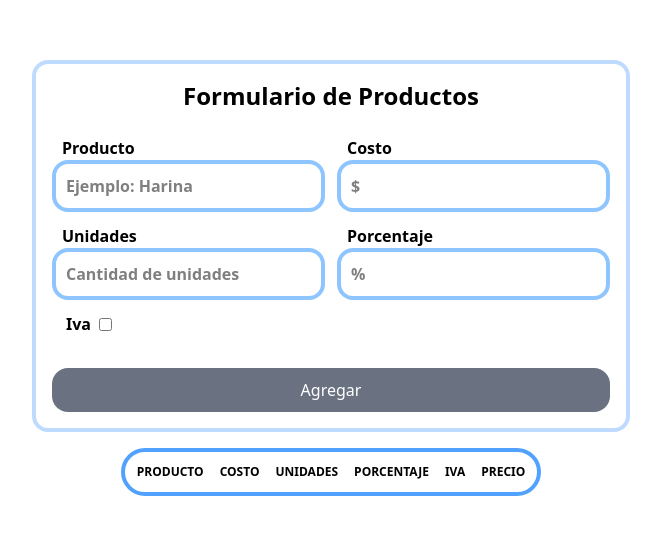
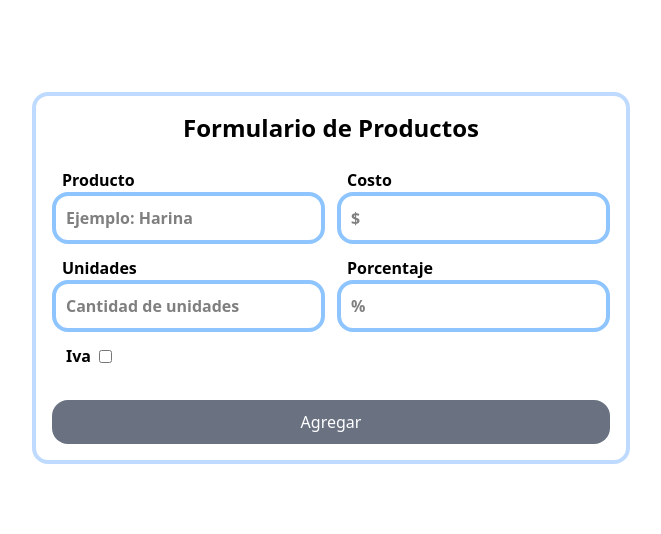
Before and after one commit to Eiderth/banner-store-repo, a React (Vite) app: page / in a window 1280 px wide. Shown: the part 122-656 px from the top of the page, without its empty margins (309-970 px from the left). Built offline with nearby package versions, Linux system fonts and the light colour scheme.

Commit message:
fix: se corrigio la logica de el banner para poder agregar banners mas especificos para cada campo

```diff
--- a/index.html
+++ b/index.html
@@ -6,10 +6,7 @@
     <title>Vite + React + TS</title>
   </head>
   <body>
-    <div
-      class="min-h-screen box-border flex flex-col justify-center items-center gap-2 md:gap-4"
-      id="root"
-    ></div>
+    <div id="root"></div>
     <script type="module" src="/src/main.tsx"></script>
   </body>
 </html>
--- a/src/components/Aplication.tsx
+++ b/src/components/Aplication.tsx
@@ -1,46 +1,96 @@
 import Banner from "./components-secondary/Banner";
 import FormProduct from "./components-secondary/FormProduct";
+import { useMemo, useCallback, useState } from "react";
 
-import { useState } from "react";
 import type { formData } from "./components-secondary/FormProduct";
 
-export type products = formData & { precio: string };
+export type products = {
+  producto: string;
+  costo: number;
+  unidades: number;
+  porcentaje: number;
+  iva: number;
+  precio: number;
+};
 
 export default function Aplication() {
-  const [product, setProduct] = useState<products[]>([]);
+  const [productsProps, setProductsProps] = useState<formData[]>([]);
 
-  const handleClick = (data: formData) => {
-    let { costo, unidades, porcentaje, iva } = data;
-    const numCosto = Number(costo);
-    const numUnidades = Number(unidades);
-    const numPorcentaje = Number(porcentaje) / 100;
+  const handleClick = useCallback((data: formData) => {
+    setProductsProps((prevProduct) => [...prevProduct, data]);
+  }, []);
+  const products = useMemo(
+    () =>
+      productsProps.map((item) => ({
+        producto: item.producto,
+        costo: Number(item.costo),
+        unidades: Number(item.unidades),
+        porcentaje: Number(
+          (Number(item.costo) * (Number(item.porcentaje) / 100)).toFixed(2)
+        ),
+        iva: item.iva
+          ? Number(
+              (
+                ((Number(item.costo) * (Number(item.porcentaje) / 100 + 1)) /
+                  Number(item.unidades)) *
+                0.16
+              ).toFixed(2)
+            )
+          : 0,
+        precio:
+          (Number(item.costo) * (Number(item.porcentaje) / 100 + 1)) /
+          Number(item.unidades),
+      })),
+    [productsProps]
+  );
 
-    let precio = (numCosto / numUnidades) * (numPorcentaje + 1);
-    iva ? (precio += precio * 0.16) : precio;
-
-    setProduct((prevProduct) => [
-      ...prevProduct,
-      { ...data, precio: precio.toString() },
-    ]);
-    console.log(product);
-  };
+  const handleDelete = useCallback((indexToDelete: number) => {
+    setProductsProps((prevProducts) =>
+      prevProducts.filter((_, index) => index !== indexToDelete)
+    );
+  }, []);
 
   return (
-    <>
-      <FormProduct onClick={handleClick} />
+    <section className="max-w-screen min-h-screen p-1 sm:p-2.5 grid grid-cols-2 sm:grid-cols-3 place-items-center gap-5">
+      <div className="col-span-full">
+        <FormProduct onClick={handleClick} />
+      </div>
       <Banner
-        headers={[
-          "producto",
-          "costo",
-          "unidades",
-          "porcentaje",
-          "iva",
-          "precio",
-        ]}
-        data={product}
+        className="p-1 col-span-full max-w-full"
+        classNameTable="border-spacing-1"
+        title="Datos"
+        headers={["producto", "costo", "unidades", "porcentaje", "iva"]}
+        data={productsProps}
+        onDelete={handleDelete}
       />
-    </>
+      <Banner
+        title="Porcentaje"
+        headers={["producto", "porcentaje"]}
+        data={products}
+        sign={{ porcentaje: "$" }}
+      />
+      <Banner
+        title="Precio base"
+        headers={["producto", "precio"]}
+        data={productsProps}
+        sign={{ precio: "$" }}
+      />
+      <Banner
+        title="Iva"
+        headers={["producto", "iva"]}
+        data={products}
+        sign={{ iva: "$" }}
+      />
+      <Banner
+        className="col-span-full"
+        title="Preio Final"
+        headers={["producto", "costo", "porcentaje", "iva", "precio"]}
+        data={products}
+        // sign={{ iva: "$" }}
+      />
+    </section>
   );
 }
 
 //Sigue asi campeon vas avanzando
+//Recordar añadir  propiedad precio base y ganacias
--- a/src/components/components-secondary/Banner.tsx
+++ b/src/components/components-secondary/Banner.tsx
@@ -1,13 +1,52 @@
+import { twMerge } from "tailwind-merge";
 import type { products } from "../Aplication";
+import type { formData } from "./FormProduct";
+
+const signInitial = { iva: "", precio: "", costo: "", porcentaje: "" };
+type sign = {
+  iva?: string;
+  costo?: string;
+  precio?: string;
+  porcentaje?: string;
+};
 
 type Props = {
-  headers: (keyof products)[];
-  data?: products[];
+  headers: (keyof products)[] | (keyof formData)[];
+  data: products[] | formData[];
+  title: string;
+  sign?: sign;
+  className?: string;
+  classNameTable?: string;
+  onDelete?: (index: number) => void;
 };
+export default function Banner({
+  headers,
+  data,
+  title,
+  sign = signInitial,
+  className,
+  classNameTable,
+  onDelete,
+}: Props) {
+  const finalSign = { ...signInitial, ...sign };
+  const { iva, precio = "$", costo = "$", porcentaje = "%" } = finalSign;
 
-export default function Banner({ headers, data }: Props) {
   return (
-    <table className="table-fixed rounded-3xl border-4 border-separate border-spacing-0 border-blue-400 p-1">
+    <div
+      className={twMerge(
+        `box-border rounded-3xl flex flex-col gap-2 border-4  border-blue-400 p-1.5 sm:p-2.5 transition-all max-w-full h-full ${
+          data.length === 0 && "hidden"
+        }`,
+        className
+      )}
+    >
+      <h2 className="text-center font-bold text-2xl">{title}</h2>
+      <table
+        className={twMerge(
+          "w-full border-separate border-spacing-1 sm:border-spacing-2 max-w-full",
+          classNameTable
+        )}
+      >
         <thead>
           <tr>
             {headers.map((header) => (
@@ -15,7 +54,7 @@ export default function Banner({ headers, data }: Props) {
                 key={header}
                 className="p-0.5 text-xs font-bold text-balance break-words text-center md:p-2"
               >
-              {header.toUpperCase()}
+                {header === "porcentaje" ? "%" : header.toUpperCase()}
               </th>
             ))}
           </tr>
@@ -24,17 +63,37 @@ export default function Banner({ headers, data }: Props) {
           {data?.map((props, keyRow) => (
             <tr key={keyRow}>
               {headers.map((key) => (
-              <td key={`${key}-${keyRow}`} className="text-center">
+                <td
+                  key={`${key}-${keyRow}`}
+                  className="text-center font-semibold text-xs"
+                >
                   {typeof props[key] === "boolean"
                     ? props[key]
                       ? "Si"
                       : "No"
                     : props[key]}
+                  {(key === "iva" && iva) ||
+                    (key === "costo" && `${costo}`) ||
+                    (key === "precio" && `${precio}`) ||
+                    (key === "porcentaje" && `${porcentaje}`)}
                 </td>
               ))}
+              {onDelete && (
+                <td>
+                  <button
+                    type="button"
+                    key={`button-${keyRow}`}
+                    onClick={() => onDelete(keyRow)}
+                    className="bg-red-600 text-white rounded-2xl p-1 max-w-full"
+                  >
+                    Borrar
+                  </button>
+                </td>
+              )}
             </tr>
           ))}
         </tbody>
       </table>
+    </div>
   );
 }
--- a/src/components/components-secondary/FormProduct.tsx
+++ b/src/components/components-secondary/FormProduct.tsx
@@ -1,4 +1,4 @@
-import { useState, useEffect } from "react";
+import { useState, useEffect, useCallback } from "react";
 import type { ChangeEvent } from "react";
 import Form from "./Form";
 import Input from "./Input";
@@ -10,6 +10,7 @@ export type formData = {
   unidades: string;
   porcentaje: string;
   iva: boolean;
+  precio?: string;
 };
 
 type Props = {
@@ -17,32 +18,22 @@ type Props = {
 };
 
 export default function FormProduct({ onClick }: Props) {
-  const [data, setData] = useState({
+  const [data, setData] = useState<formData>({
     producto: "",
     costo: "",
     unidades: "",
     porcentaje: "",
     iva: false,
   });
-
   const [invalid, setInvalid] = useState({
     producto: false,
     costo: false,
     unidades: false,
     porcentaje: false,
   });
-
   const [disabled, setDisabled] = useState(true);
 
-  useEffect(() => {
-    const isInvalid = Object.values(invalid).some((value) => value);
-
-    const isEmptyField =
-      !data.producto || !data.costo || !data.unidades || !data.porcentaje;
-
-    setDisabled(isInvalid || isEmptyField);
-  }, [invalid, data]);
-
+  const handleChangue = useCallback((e: ChangeEvent<HTMLInputElement>) => {
     const setSetInvalid = (name: string, value: boolean) => {
       setInvalid((prevInvalid) => ({
         ...prevInvalid,
@@ -50,7 +41,6 @@ export default function FormProduct({ onClick }: Props) {
       }));
     };
 
-  const handleChangue = (e: ChangeEvent<HTMLInputElement>) => {
     const { type, name, value, checked } = e.target;
     const lowerName = name.toLowerCase() as keyof formData;
     setSetInvalid(lowerName, false);
@@ -62,7 +52,7 @@ export default function FormProduct({ onClick }: Props) {
 
     if (type === "text") {
       const newValue = value.toUpperCase();
-      if (newValue.length > 15 || /[^a-zA-Z ]/.test(newValue)) {
+      if (newValue.length > 20 || /[^a-zA-Z ]/.test(newValue)) {
         setSetInvalid(lowerName, true);
       }
 
@@ -88,7 +78,35 @@ export default function FormProduct({ onClick }: Props) {
         setData((prevData) => ({ ...prevData, [lowerName]: value }));
       }
     }
+  }, []);
+
+  useEffect(() => {
+    const isInvalid = Object.values(invalid).some((value) => value);
+
+    const isEmptyField =
+      !data.producto || !data.costo || !data.unidades || !data.porcentaje;
+
+    setDisabled(isInvalid || isEmptyField);
+  }, [invalid, data]);
+
+  const handleClick = useCallback(() => {
+    const newData = {
+      ...data,
+      precio: (Number(data.costo) / Number(data.unidades)).toFixed(2),
     };
+
+    onClick(newData);
+
+    const initialData = {
+      producto: "",
+      costo: "",
+      unidades: "",
+      porcentaje: "",
+      iva: false,
+    };
+
+    setData(initialData);
+  }, [data, onClick]);
 
   return (
     <Form title="Formulario de Productos">
@@ -146,7 +164,7 @@ export default function FormProduct({ onClick }: Props) {
       <Btn
         text="Agregar"
         type="button"
-        onClick={() => onClick(data)}
+        onClick={handleClick}
         className="col-span-full disabled:bg-gray-500"
         disabled={disabled}
       />
```
Lines whose indentation alone changed are shown as unchanged.
